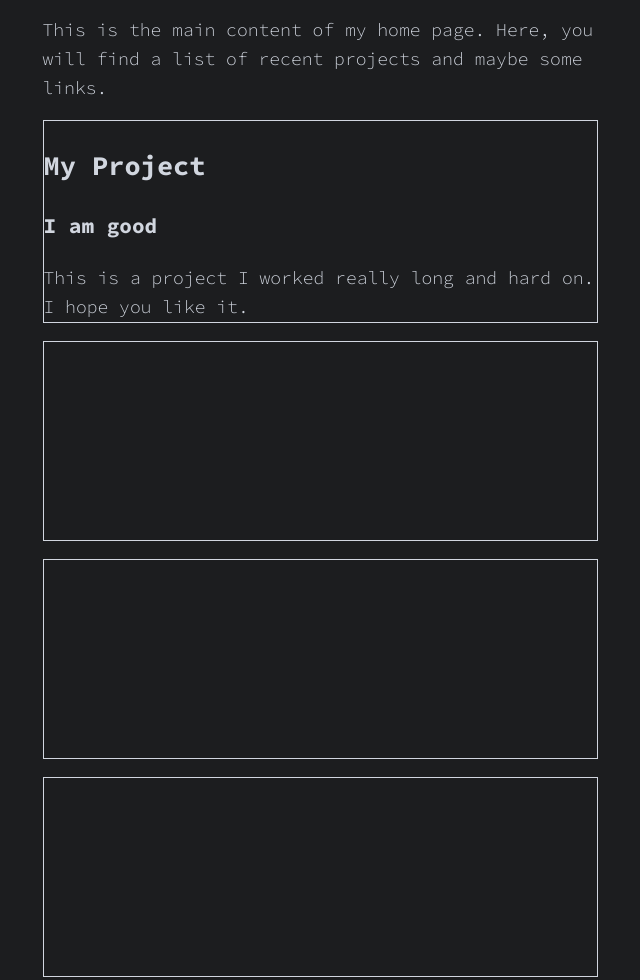
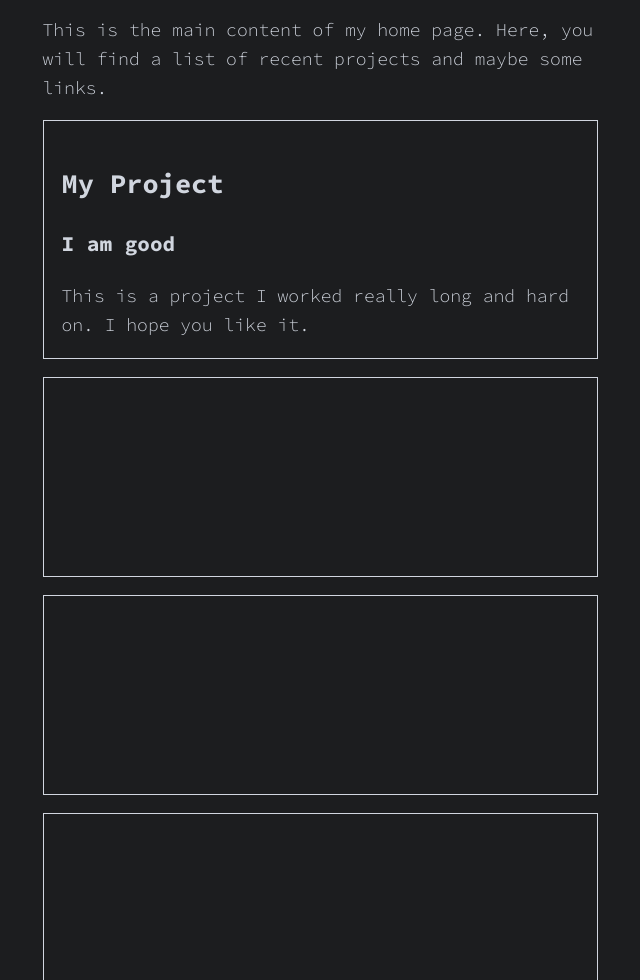
Before and after one commit to ndruss/natedruss, a Gatsby site: page / in a window 1280 px wide. Shown: the part 820-1800 px from the top of the page, without its empty margins (320-960 px from the left). Built offline with nearby package versions, Linux system fonts and the light colour scheme; Gatsby itself is replaced by a stand-in of ours.

Commit message:
Moved Tile to its own component

```diff
--- /dev/null
+++ b/src/components/Tile.js
@@ -0,0 +1,6 @@
+import React from "react";
+export const Tile = props => (<div className="tile">
+  <h2>{props.title}</h2>
+  <h3>{props.description}</h3>
+  <div>{props.content}</div>
+</div>);
--- a/src/components/work.js
+++ b/src/components/work.js
@@ -1,12 +1,5 @@
 import React from "react"
-
-const Tile = props => (
-  <div className="tile">
-    <h2>{props.title}</h2>
-    <h3>{props.description}</h3>
-    <div>{props.content}</div>
-  </div>
-)
+import { Tile } from "./Tile"
 
 export default () => (
   <div id="work" className="container">
--- a/src/styles/global.css
+++ b/src/styles/global.css
@@ -68,6 +68,7 @@ a:hover {
 
 .tile {
   min-height: 200px;
+  padding: 1em;
+  border: solid 1px;
   margin-bottom: 1em;
-  border: solid 1px;
 }
```
